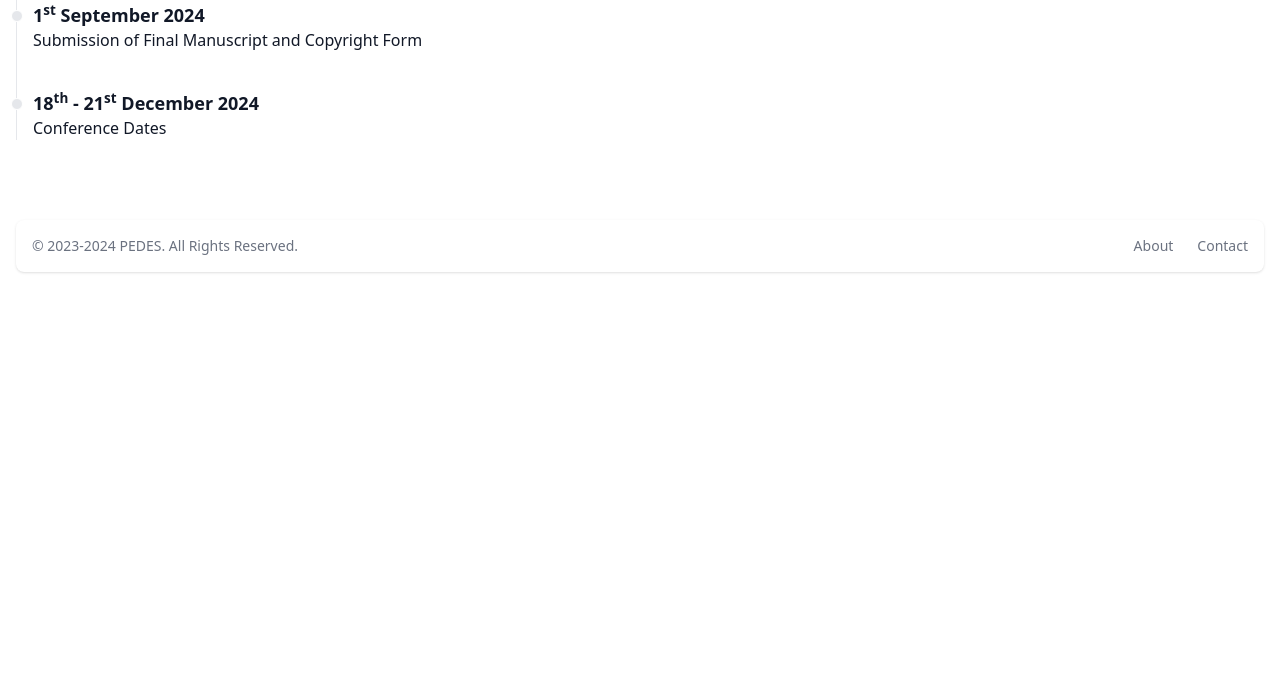
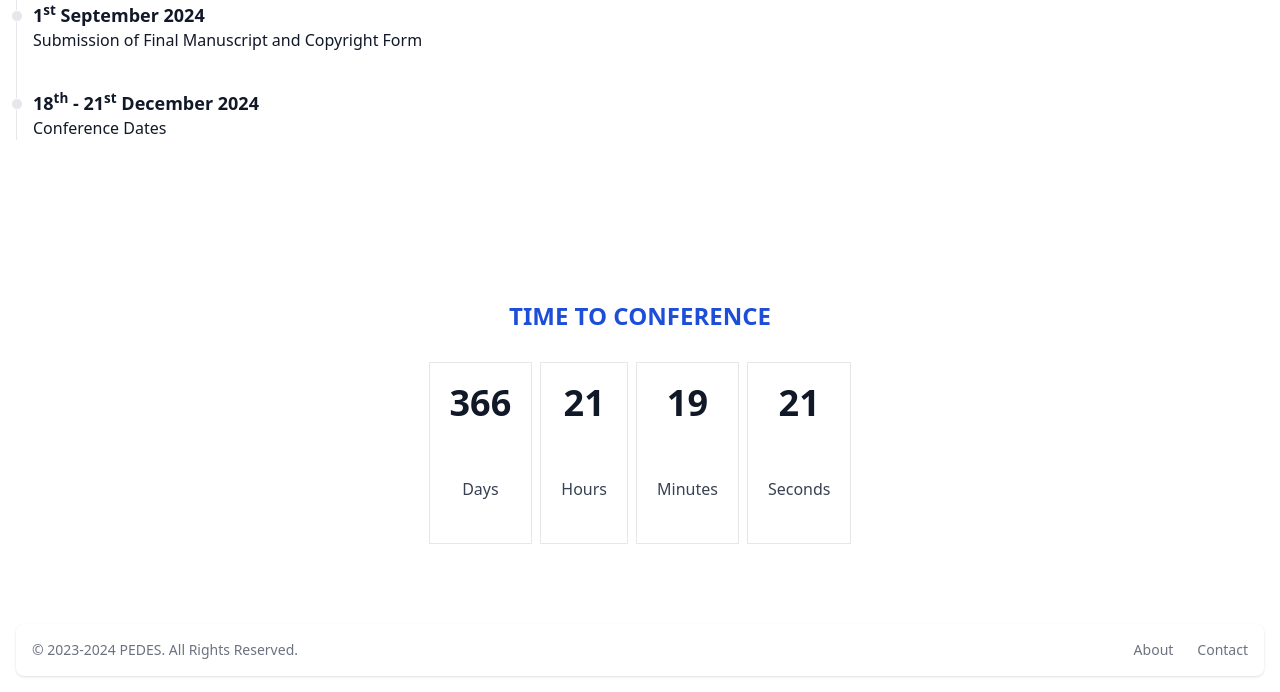
Before and after one commit to anirudhprabhakaran3/pedes-website, a Django app: page / in a window 1280 px wide. Shown: the part 2971-3663 px from the top of the page. Before the commit the page ends 3244 px from the top, so only its background shows below. Run offline with Django 4.2, Linux system fonts and the light colour scheme; data that the repository does not hold is empty; some libraries are stand-ins or nearby versions.

Commit message:
Add countdown timer

```diff
--- a/web/templates/pages/home.html
+++ b/web/templates/pages/home.html
@@ -479,4 +479,63 @@
         </div>
     </section>
 
+    <section>
+        <div class="py-8 lg:py-16 mx-auto max-w-screen-xl px-4 prose max-w-none">
+            <h1 id="countdown" class="text-center text-4xl"></h1>
+            <p class="text-small text-center font-bold text-blue-700 text-2xl">TIME TO CONFERENCE</p>
+            <div class="flex flex-row content-around justify-center">
+                <div class="border flex p-5 mx-1 flex-col justify-center content-center">
+                    <h1 id="countdown-day" class="text-center"></h1>
+                    <p class="text-center font-sm">Days</p>
+                </div>
+                <div class="border flex p-5 mx-1 flex-col justify-center content-center">
+                    <h1 id="countdown-hour" class="text-center"></h1>
+                    <p class="text-center font-sm">Hours</p>
+                </div>
+                <div class="border flex p-5 mx-1 flex-col justify-center content-center">
+                    <h1 id="countdown-min" class="text-center"></h1>
+                    <p class="text-center font-sm">Minutes</p>
+                </div>
+                <div class="border flex p-5 mx-1 flex-col justify-center content-center">
+                    <h1 id="countdown-sec" class="text-center"></h1>
+                    <p class="text-center font-sm">Seconds</p>
+                </div>
+            </div>
+        </div>
+    </section>
+
+    <script>
+        function pad(number) {
+            return (number < 10 ? '0' : '') + number;
+        }
+
+        function updateCountdown() {
+            const currentDate = new Date();
+            const targetDate = new Date("December 18, 2024 10:00:00"); // Set your target date and time
+
+            const timeDifference = targetDate - currentDate;
+
+            if (timeDifference > 0) {
+                const seconds = Math.floor((timeDifference / 1000) % 60);
+                const minutes = Math.floor((timeDifference / 1000 / 60) % 60);
+                const hours = Math.floor((timeDifference / 1000 / 60 / 60) % 24);
+                const days = Math.floor(timeDifference / 1000 / 60 / 60 / 24);
+
+                document.getElementById("countdown-day").innerHTML = pad(days);
+                document.getElementById("countdown-hour").innerHTML = pad(hours);
+                document.getElementById("countdown-min").innerHTML = pad(minutes);
+                document.getElementById("countdown-sec").innerHTML = pad(seconds);
+            } else {
+                document.getElementById('countdown').innerHTML = 'Conference Started!';
+            }
+        }
+
+        // Update every second
+        setInterval(updateCountdown, 1000);
+
+        // Initial call to display the countdown
+        updateCountdown();
+    </script>
+
+
 {% endblock %}
```
Lines whose indentation alone changed are shown as unchanged.
